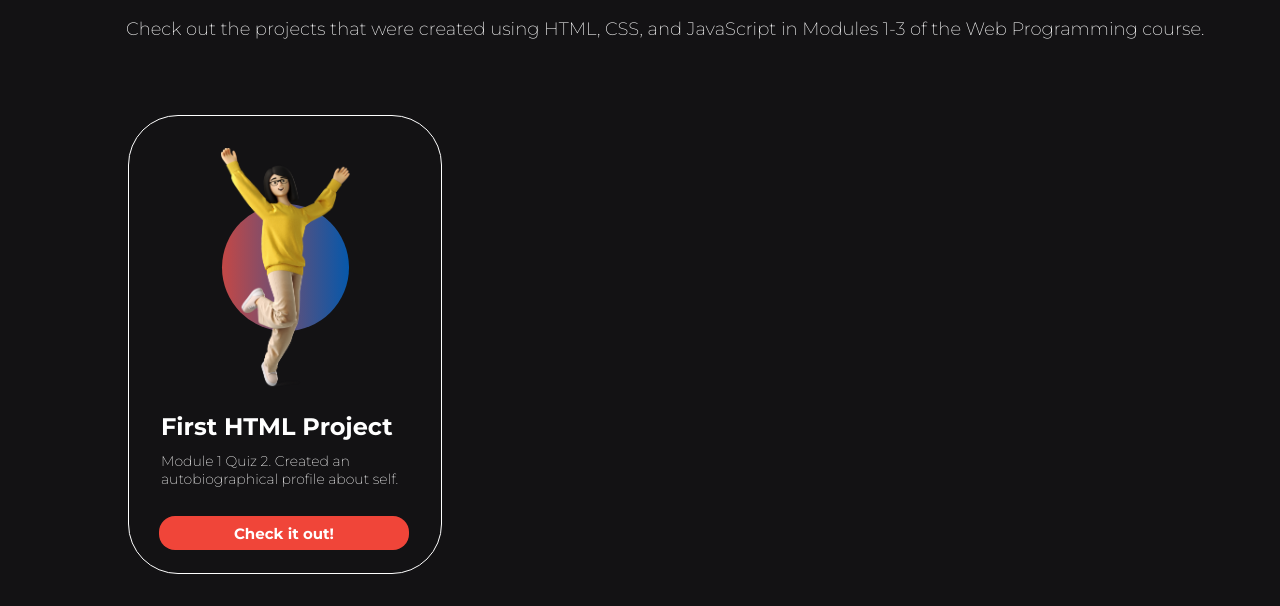
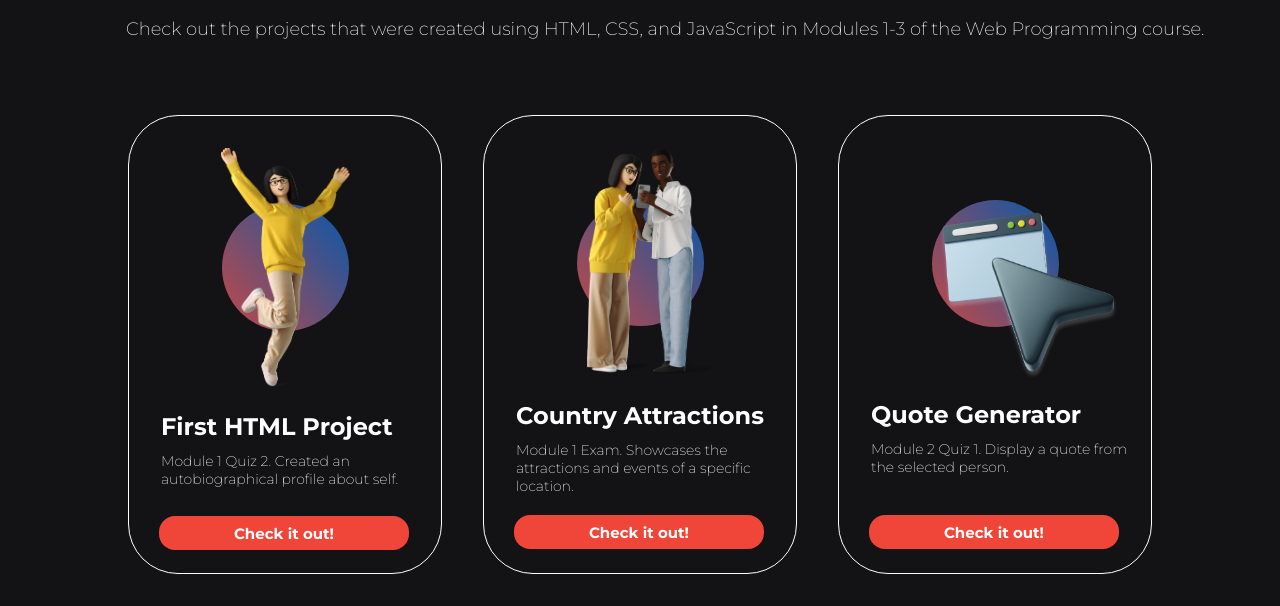
Before and after one commit to rasangelie/WEB-PROG-MODULE3-PAIRED-PORTFOLIO, a plain HTML site: page angelie.html in a window 1280 px wide. Shown: the part 265-871 px from the top of the page. Drawn offline with Linux system fonts and the light colour scheme.

Commit message:
added country attractions and quote generator

```diff
--- a/angelie.html
+++ b/angelie.html
@@ -45,6 +45,7 @@
 
         <div class="flex-container">
 
+            <!--First HTML Project-->
             <div class="flex-items">
 
                 <div class="illustration">
@@ -69,6 +70,51 @@
             </div>
 
 
+             <!--Country Attractions-->
+             <div class="flex-items">
+
+                <div class="illustration">
+                    <div class="circle-gradient"></div>
+                    <img src="assets\angelie_country.png" class="angelie-2" width="130" height="229" alt="angelie">
+
+                </div>
+
+                <div class="text">
+                    <h4>
+                        Country Attractions
+                    </h4>
+
+                    <p class="sub-text">
+                        Module 1 Exam. Showcases the attractions and events of a specific location.
+                    </p>
+                </div>
+
+                <a href="#" class="button1">Check it out!</a>
+
+            </div>
+
+             <!--Quote Generator-->
+             <div class="flex-items">
+
+                <div class="illustration-generator">
+                    <div class="circle-gradient"></div>
+                    <img src="assets\quote_generator.png" class="angelie-3" width="181.38" height="167.69" alt="angelie">
+
+                </div>
+
+                <div class="text-generator">
+                    <h4>
+                        Quote Generator
+                    </h4>
+
+                    <p class="sub-text">
+                        Module 2 Quiz 1. Display a quote from the selected person.
+                    </p>
+                </div>
+
+                <a href="#" class="button3">Check it out!</a>
+
+            </div>
 
 
 
--- a/css/angelie_style.css
+++ b/css/angelie_style.css
@@ -137,7 +137,7 @@ h2 {
     width: 127px;
     height: 127px;
     background: linear-gradient(
-        to right,
+        50deg,
         rgba(255, 90, 87, 0.75),
         rgba(2, 111, 221, 0.75)
     );
@@ -187,3 +187,65 @@ h4 {
 
 
 }
+
+
+/*Country Attractions*/
+
+.angelie-2 {
+
+    position: relative;
+    left: 0.75em;
+    z-index: 2;
+ }
+
+ .button1 {
+    color: white;
+    font-family: 'Montserrat', sans-serif;
+    font-weight: 700;
+    font-size: 15px;
+    background-color: #F04539;
+    padding: 0.5em 5em 0.5em 5em;
+    border-radius: 16px;
+    position: relative;
+    left: 2em;
+    bottom: 1em;
+
+
+}
+
+/*Quote Generator*/
+
+.illustration-generator {
+    display: flex;
+    justify-content: center;
+    align-items: center;
+    margin-top: 4em;
+}
+
+.angelie-3 {
+
+    position: relative;
+    left: 2em;
+    top: 2em;
+    z-index: 2;
+ }
+
+.text-generator {
+    margin: 3.8em 1em 0 2em;
+    position: relative;
+    bottom: 0.5em;
+}
+
+.button3 {
+    color: white;
+    font-family: 'Montserrat', sans-serif;
+    font-weight: 700;
+    font-size: 15px;
+    background-color: #F04539;
+    padding: 0.5em 5em 0.5em 5em;
+    border-radius: 16px;
+    position: relative;
+    left: 2em;
+    top: 0.25em;
+
+}
```
Also changed, not shown: assets/angelie_country.png (added), assets/quote_generator.png (added).
